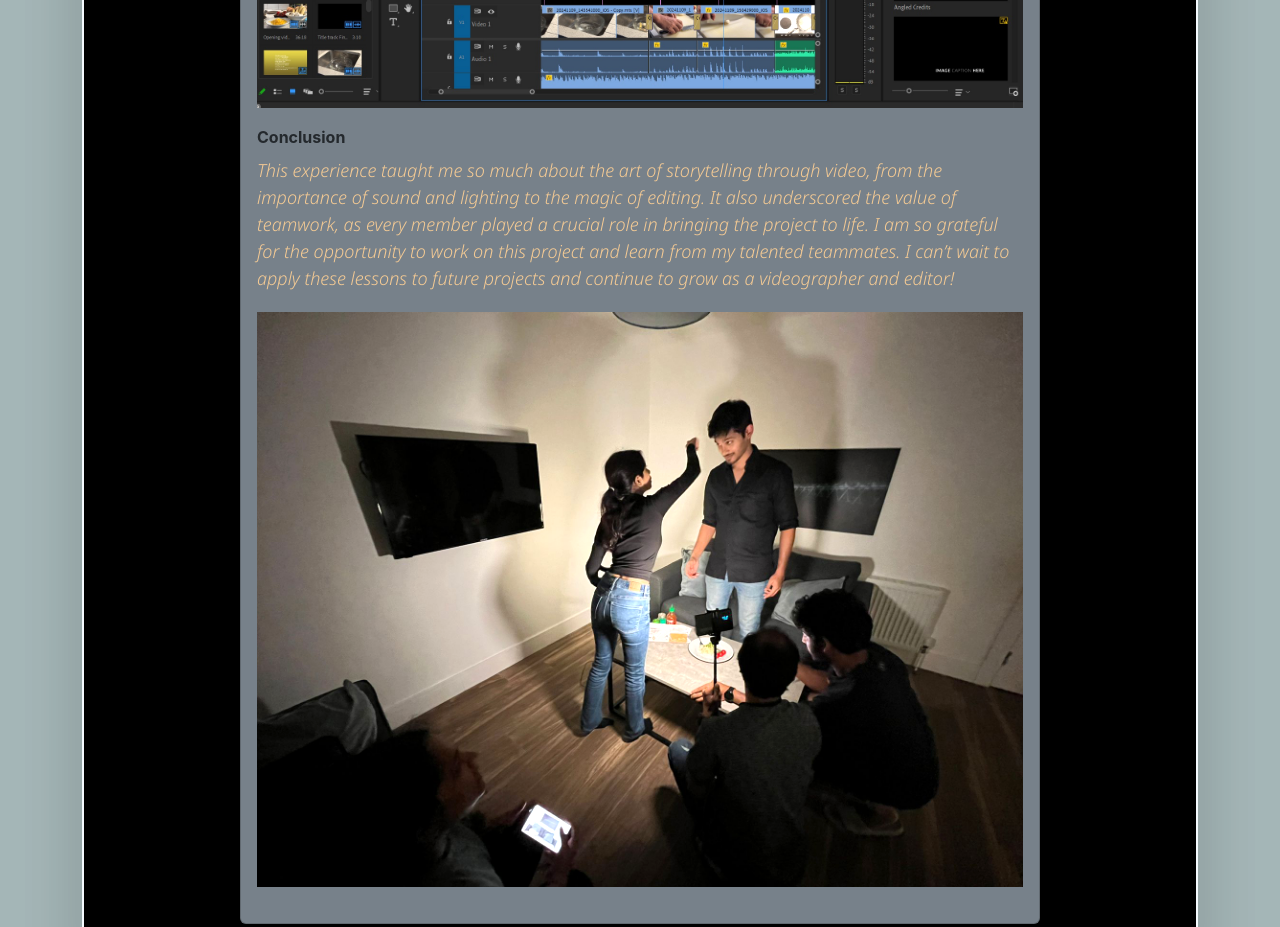
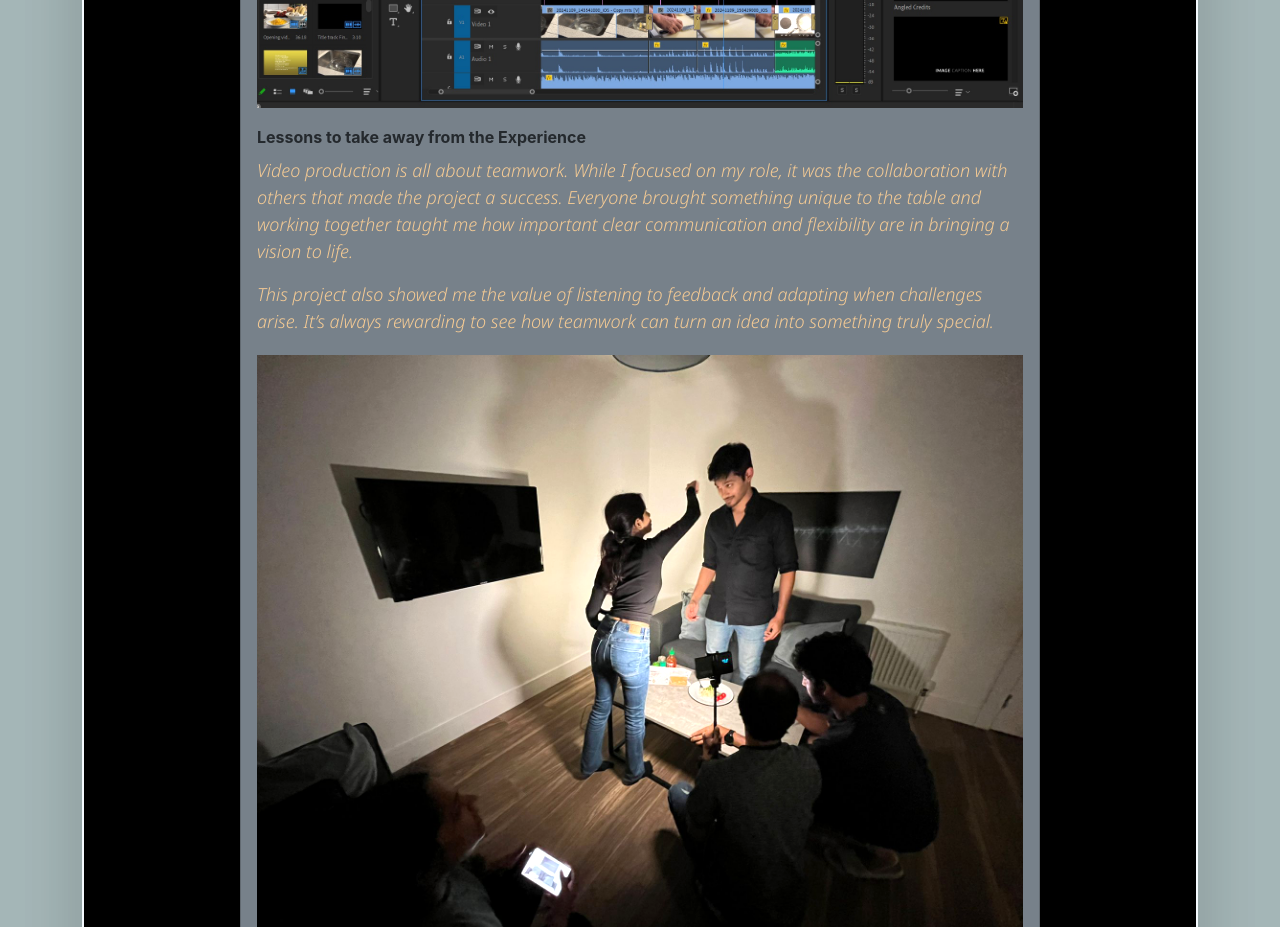
Before and after one commit to Denz14/React-Portfolio, a React (Create React App) app: page /portfolio/video in a window 1280 px wide. Shown: the part 5680-6607 px from the top of the page. Built offline with nearby package versions, Linux system fonts and the light colour scheme.

Commit message:
Text changes

```diff
--- a/src/compopnent/Portfolio/Port.jsx
+++ b/src/compopnent/Portfolio/Port.jsx
@@ -23,12 +23,11 @@ export const Port = () => {
     <>
       <div className="home-box">
         <div className="home-inner-box">
-        <h1 className="portfolio-title">Videography Project</h1>
+          <h1 className="portfolio-title">Videography Project</h1>
           <div className="d-flex" style={{ justifyContent: "center" }}>
             <div className="portfolio-tab">
               <div className="card bg-secondary" style={{ width: "50rem" }}>
                 <div className="card-body">
-
                   <p className="card-text">
                     <b>"Frames in Motion: Telling Stories Through Film"</b>
                   </p>
@@ -46,12 +45,16 @@ export const Port = () => {
                   ></iframe>
 
                   {/* Buttons below video */}
-                  <div className="button-group" style={{ marginBottom: "20px" }}>
+                  <div
+                    className="button-group"
+                    style={{ marginBottom: "20px" }}
+                  >
                     <button
                       className="btn btn-like"
                       onClick={() => handleLike("card3")}
                     >
-                      <i className="bi bi-hand-thumbs-up"></i> Like ({likes.card3})
+                      <i className="bi bi-hand-thumbs-up"></i> Like (
+                      {likes.card3})
                     </button>
                     <button className="btn btn-comment">
                       <i className="bi bi-chat-dots"></i> Comment
@@ -59,8 +62,7 @@ export const Port = () => {
                     <button className="btn btn-share">
                       <i className="bi bi-share"></i> Share
                     </button>
-                    </div>
-
+                  </div>
 
                   {/* Descriptions and Images */}
                   <p className="card-text">
@@ -266,18 +268,21 @@ export const Port = () => {
 
                   {/* Conclusion Section */}
                   <h6 style={{ marginTop: "20px", marginBottom: "10px" }}>
-                    <b>Conclusion</b>
+                    <b>Lessons to take away from the Experience</b>
                   </h6>
                   <p className="card-text">
-                    This experience taught me so much about the art of
-                    storytelling through video, from the importance of sound and
-                    lighting to the magic of editing. It also underscored the
-                    value of teamwork, as every member played a crucial role in
-                    bringing the project to life. I am so grateful for the
-                    opportunity to work on this project and learn from my
-                    talented teammates. I can’t wait to apply these lessons to
-                    future projects and continue to grow as a videographer and
-                    editor!
+                    Video production is all about teamwork. While I focused on
+                    my role, it was the collaboration with others that made the
+                    project a success. Everyone brought something unique to the
+                    table and working together taught me how important clear
+                    communication and flexibility are in bringing a vision to
+                    life.
+                  </p>
+                  <p className="card-text">
+                  This project also showed me the value of listening to
+                    feedback and adapting when challenges arise. It’s always
+                    rewarding to see how teamwork can turn an idea into
+                    something truly special.
                   </p>
                   <img
                     src={n}
```
